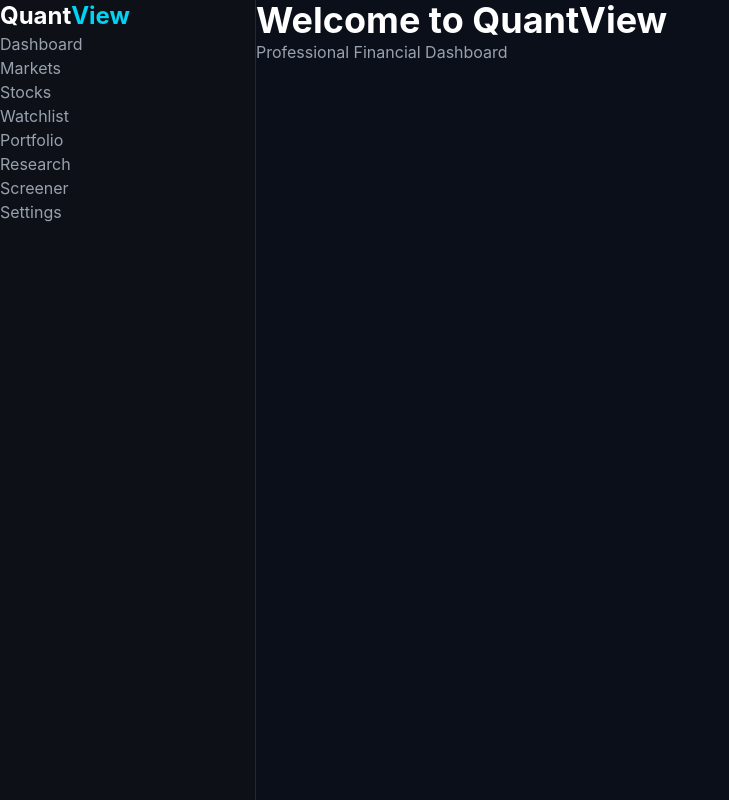
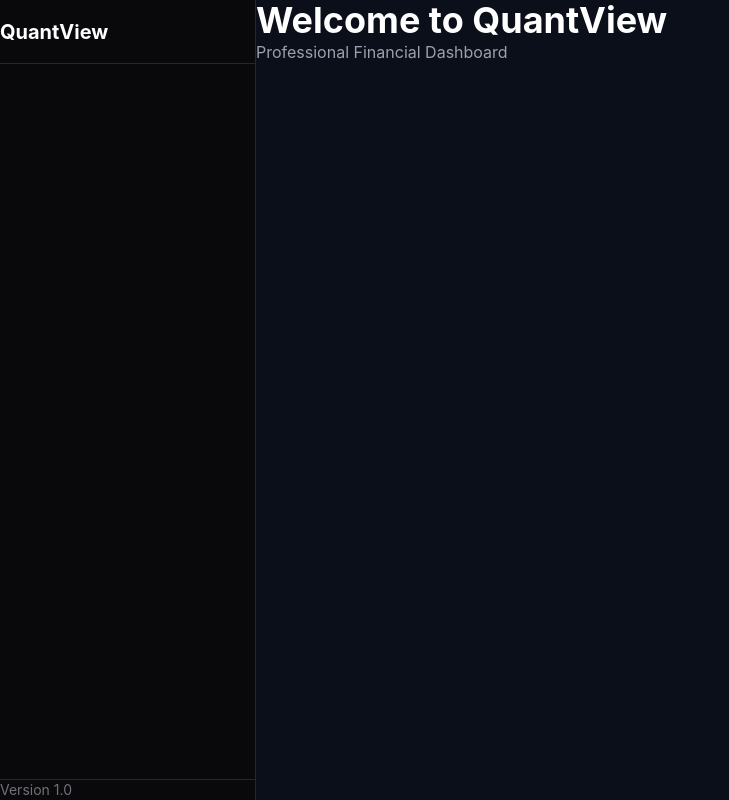
Before and after one commit to kawtar-studio/QuantView, a React (Vite) app in the folder frontend/: page / in a window 1280 px wide. Shown: the whole page, without its empty margins (0-729 px from the left). Built offline with nearby package versions, Linux system fonts and the light colour scheme.

Commit message:
Build sidebar layout skeleton

```diff
--- a/frontend/package.json
+++ b/frontend/package.json
@@ -11,6 +11,7 @@
   },
   "dependencies": {
     "@tailwindcss/vite": "^4.3.3",
+    "lucide-react": "^1.24.0",
     "react": "^19.2.7",
     "react-dom": "^19.2.7",
     "tailwindcss": "^4.3.3"
--- a/frontend/src/components/layout/Sidebar.tsx
+++ b/frontend/src/components/layout/Sidebar.tsx
@@ -1,33 +1,23 @@
 const Sidebar = () => {
     return (
-        <aside className="w-64 h-screen bg-[#0D1117] border-r border-[#1F2937]">
-            <div className="p-8">
-                <h1 className="text-2xl font-bold text-white">
-                    Quant<span className="text-cyan-400">View</span>
+        <aside className="w-64 h-screen bg-zinc-950 border-r border-zinc-800 flex flex-col">
+            {/* Logo */}
+            <div className="h-16 flex items-center px-6 border-b border-zinc-800">
+                <h1 className="text-xl font-bold text-white">
+                    QuantView
                 </h1>
             </div>
 
-            <nav className="px-4">
-                <ul className="space-y-2">
-                    {[
-                        "Dashboard",
-                        "Markets",
-                        "Stocks",
-                        "Watchlist",
-                        "Portfolio",
-                        "Research",
-                        "Screener",
-                        "Settings",
-                    ].map((item) => (
-                        <li
-                            key={item}
-                            className="px-4 py-3 rounded-lg text-gray-400 hover:bg-[#161B22] hover:text-white transition-all duration-200 cursor-pointer"
-                        >
-                            {item}
-                        </li>
-                    ))}
-                </ul>
+            {/* Navigation */}
+            <nav className="flex-1 p-4">
             </nav>
+
+            {/* Footer */}
+            <div className="p-4 border-t border-zinc-800">
+                <p className="text-sm text-zinc-500">
+                    Version 1.0
+                </p>
+            </div>
         </aside>
     );
 };
```
Also changed, not shown: 1 other file (tests, documents, lock files or other folders).
